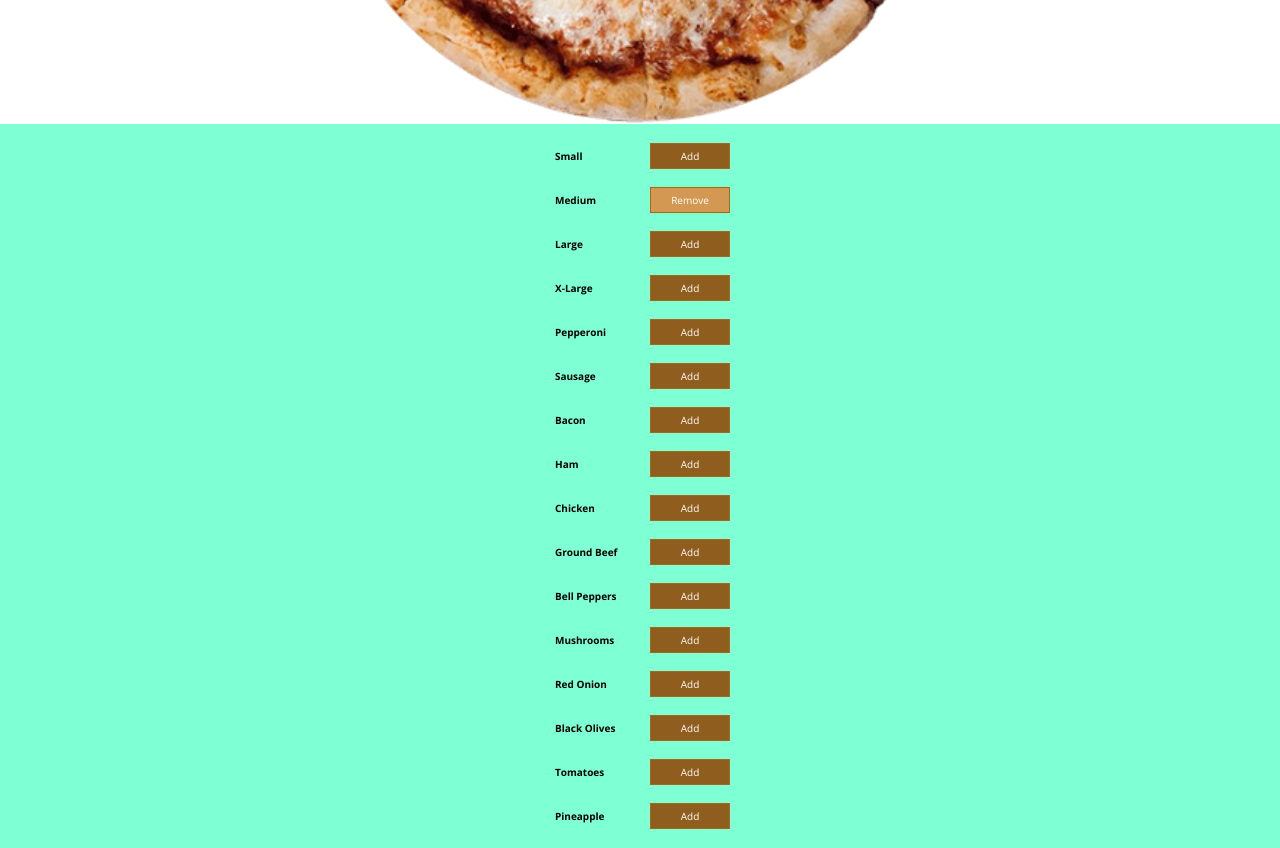
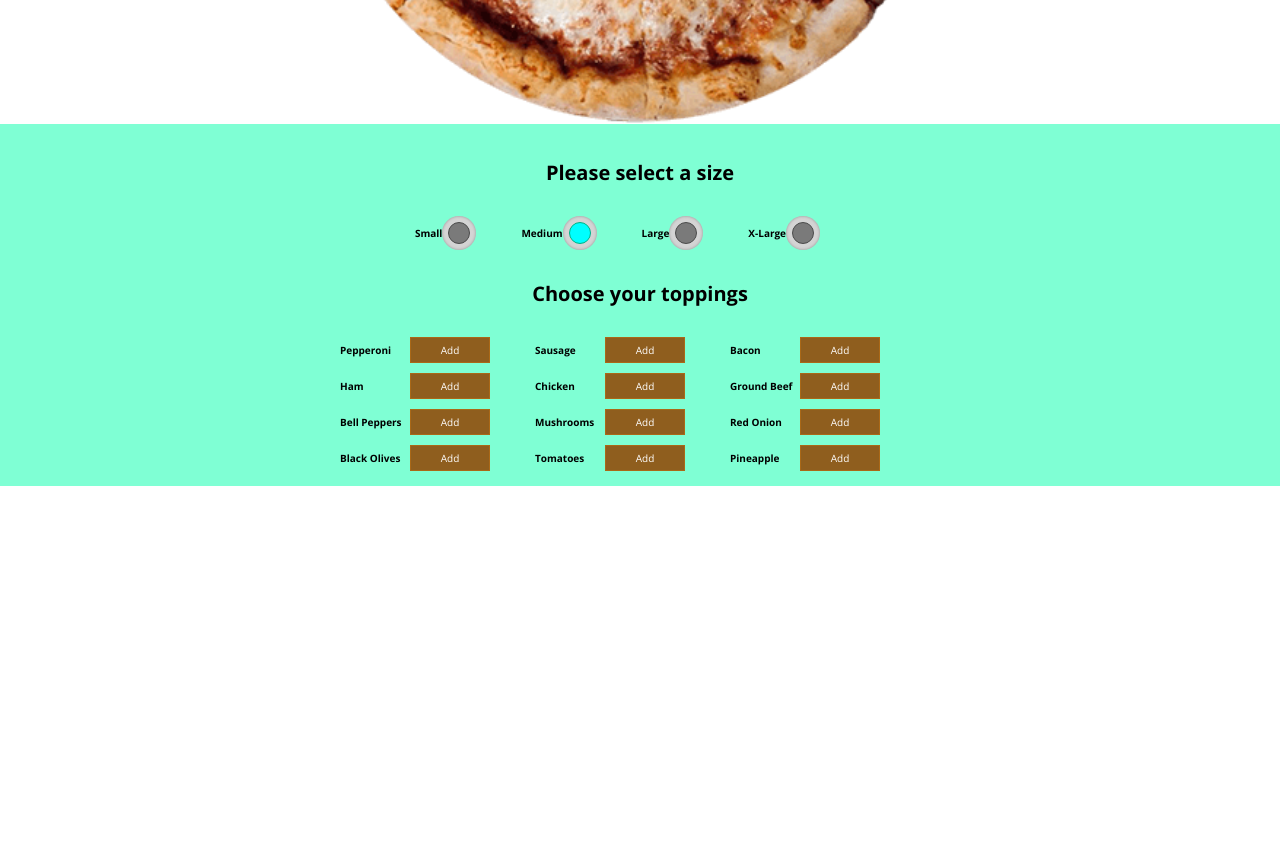
Before and after one commit to JaredAvila/SquareTable_Pizza, a React (Create React App) app: page / in a window 1280 px wide. Shown: the part 620-1468 px from the top of the page. After the commit the page ends 1106 px from the top, so only its background shows below. Built offline with nearby package versions, Linux system fonts and the light colour scheme.

Commit message:
styling controls

```diff
--- a/src/components/Pizza/BuildControls/BuildControl/BuildControl.js
+++ b/src/components/Pizza/BuildControls/BuildControl/BuildControl.js
@@ -1,5 +1,7 @@
 import React from "react";
 // import PropTypes from "prop-types";
+
+import Aux from "../../../../hoc/AuxComponent";
 
 import * as styles from "./BuildControl.module.css";
 
@@ -9,36 +11,47 @@ const BuildControl = props => {
   if (props.btnType === "size") {
     if (!props.size) {
       sizeBtn = (
-        <button className={styles.Add} onClick={props.sizeHandler}>
-          Add
+        <Aux>
+          <div className={styles.SizeLabel}>{props.label}</div>
+          <button className={styles.Size} onClick={props.sizeHandler}>
+            <div className={styles.NotSelected}></div>
           </button>
+        </Aux>
       );
     } else {
       sizeBtn = (
-        <button className={styles.Remove} onClick={props.sizeHandler}>
-          Remove
+        <Aux>
+          <div className={styles.SizeLabel}>{props.label}</div>
+          <button className={styles.Size} onClick={props.sizeHandler}>
+            <div className={styles.Selected}></div>
           </button>
+        </Aux>
       );
     }
   } else {
     if (props.disabled) {
       ingBtn = (
+        <Aux>
+          <div className={styles.Label}>{props.label}</div>
           <button className={styles.Remove} onClick={props.added}>
             Remove
           </button>
+        </Aux>
       );
     } else if (!props.disabled) {
       ingBtn = (
+        <Aux>
+          <div className={styles.Label}>{props.label}</div>
           <button className={styles.Add} onClick={props.added}>
             Add
           </button>
+        </Aux>
       );
     }
   }
 
   return (
     <div className={styles.BuildControl}>
-      <div className={styles.Label}>{props.label}</div>
       {sizeBtn}
       {ingBtn}
     </div>
--- a/src/components/Pizza/BuildControls/BuildControl/BuildControl.module.css
+++ b/src/components/Pizza/BuildControls/BuildControl/BuildControl.module.css
@@ -9,44 +9,68 @@
     display: block;
     font: inherit;
     padding: 5px;
-    margin: 0 5px;
+    margin: 0 45px 0 0;
     width: 80px;
-    border: 1px solid #AA6817;
     cursor: pointer;
     outline: none;
 }
 
-.BuildControl button:disabled {
-    background-color: #AC9980;
-    border: 1px solid #7E7365;
-    color: #ccc;
+.BuildControl button.Size {
+    background-color: rgb(212, 212, 212);
+    box-shadow: inset 0 0 3px rgb(148, 148, 148);
+    width: fit-content;
+    padding: 6px;
+    border-radius: 50%;
+    border: none;
     cursor: default;
 }
 
-.BuildControl button:hover:disabled {
-    background-color: #AC9980;
-    color: #ccc;
+.Selected, .NotSelected {
+    height: 20px;
+    width: 20px;
+    border-radius: 50%;
+}
+
+.Selected {
+    background-color: aqua;
+    border: 1px solid rgb(0, 179, 134);
     cursor: not-allowed;
 }
 
+.NotSelected {
+    background-color: rgb(122, 122, 122);
+    border: 1px solid rgb(75, 75, 75);
+    cursor: pointer;
+}
+
+.NotSelected:hover {
+    background-color: rgb(139, 139, 139);
+}
+
 .Label {
-    padding: 10px;
     font-weight: bold;
-    width: 80px;
+    width: 70px;
+}
+
+.SizeLabel {
+    font-weight: bold;
 }
 
 .BuildControl .Remove {
     background-color: #D39952;
+    border: 1px solid #AA6817;
     color: white;
 }
 
 .BuildControl .Add {
     background-color: #8F5E1E;
+    border: 1px solid #AA6817;
     color: white;
 }
 
 .BuildControl .Remove:hover, .BuildControl .Remove:active {
     background-color: #DAA972;
+    border: 1px solid #AA6817;
     color: white;
 }
 
--- a/src/components/Pizza/BuildControls/BuildControls.js
+++ b/src/components/Pizza/BuildControls/BuildControls.js
@@ -29,6 +29,8 @@ const sizeControls = [
 const BuildControls = props => {
   return (
     <div className={styles.BuildControls}>
+      <h4>Please select a size</h4>
+      <div className={styles.sizeControl}>
         {sizeControls.map(control => (
           <BuildControl
             key={control.label}
@@ -38,6 +40,9 @@ const BuildControls = props => {
             btnType="size"
           />
         ))}
+      </div>
+      <h4>Choose your toppings</h4>
+      <div className={styles.toppingControl}>
         {controls.map(control => (
           <BuildControl
             added={() => props.ingredientAdded(control.type)}
@@ -48,6 +53,7 @@ const BuildControls = props => {
           />
         ))}
       </div>
+    </div>
   );
 };
 
--- a/src/components/Pizza/BuildControls/BuildControls.module.css
+++ b/src/components/Pizza/BuildControls/BuildControls.module.css
@@ -8,3 +8,18 @@
     margin: auto;
     padding: 10px 0;
 }
+
+.sizeControl {
+    display: flex;
+}
+
+.toppingControl {
+    display: flex;
+    width: 600px;
+    flex-wrap: wrap;
+}
+
+.BuildControls h4 {
+    margin: 25px 0;
+    font-size: 2rem;
+}
```
Lines whose indentation alone changed are shown as unchanged.
